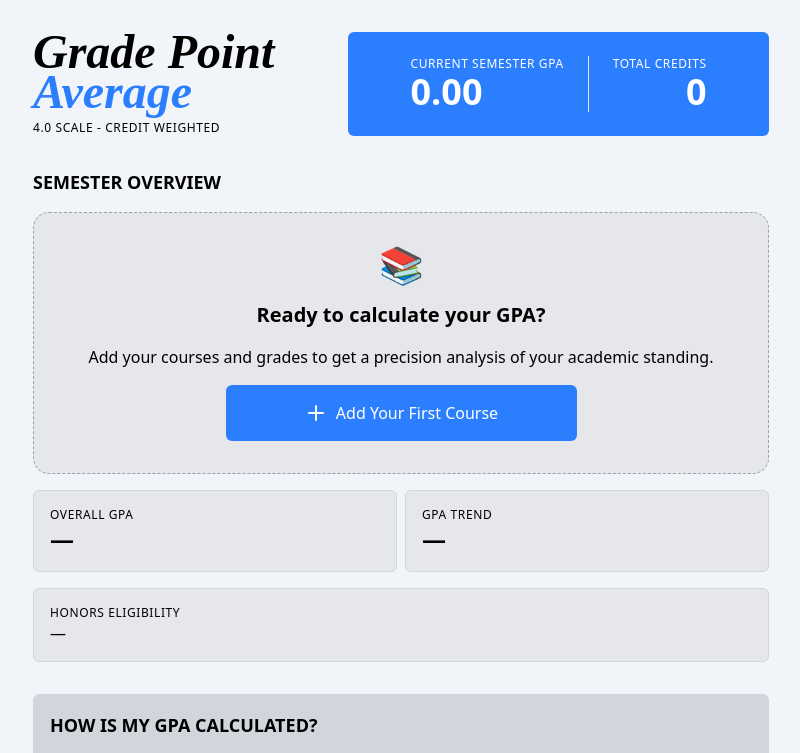
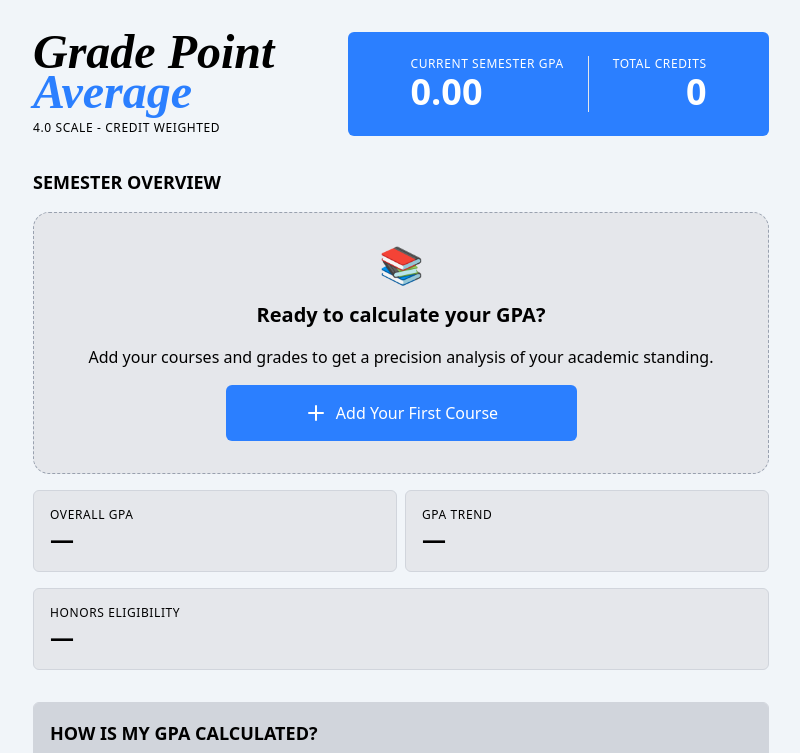
Before and after one commit to TavionK/react-gpa-calculator, a React (Vite) app: page / in a window 1280 px wide. Shown: the top 753 px of the page, without its empty margins (239-1039 px from the left). Built offline with nearby package versions, Linux system fonts and the light colour scheme; a web font is replaced by a local one.

Commit message:
Enhance accessibility in `Honors` by adding class styling to `aria-label` elements

```diff
--- a/src/components/Honors.tsx
+++ b/src/components/Honors.tsx
@@ -26,7 +26,12 @@ export default function Honors({ semesters }: HonorsProps) {
       <dl>
         <dt className="small-text">Honors Eligibility</dt>
         {semesters.length === 0 ? (
-          <dd aria-label="No semesters saved yet">—</dd>
+          <dd
+            aria-label="No semesters saved yet"
+            className="text-2xl font-bold"
+          >
+            —
+          </dd>
         ) : (
           <dd className="text-2xl font-bold">{calculateHonors(semesters)}</dd>
         )}
```
